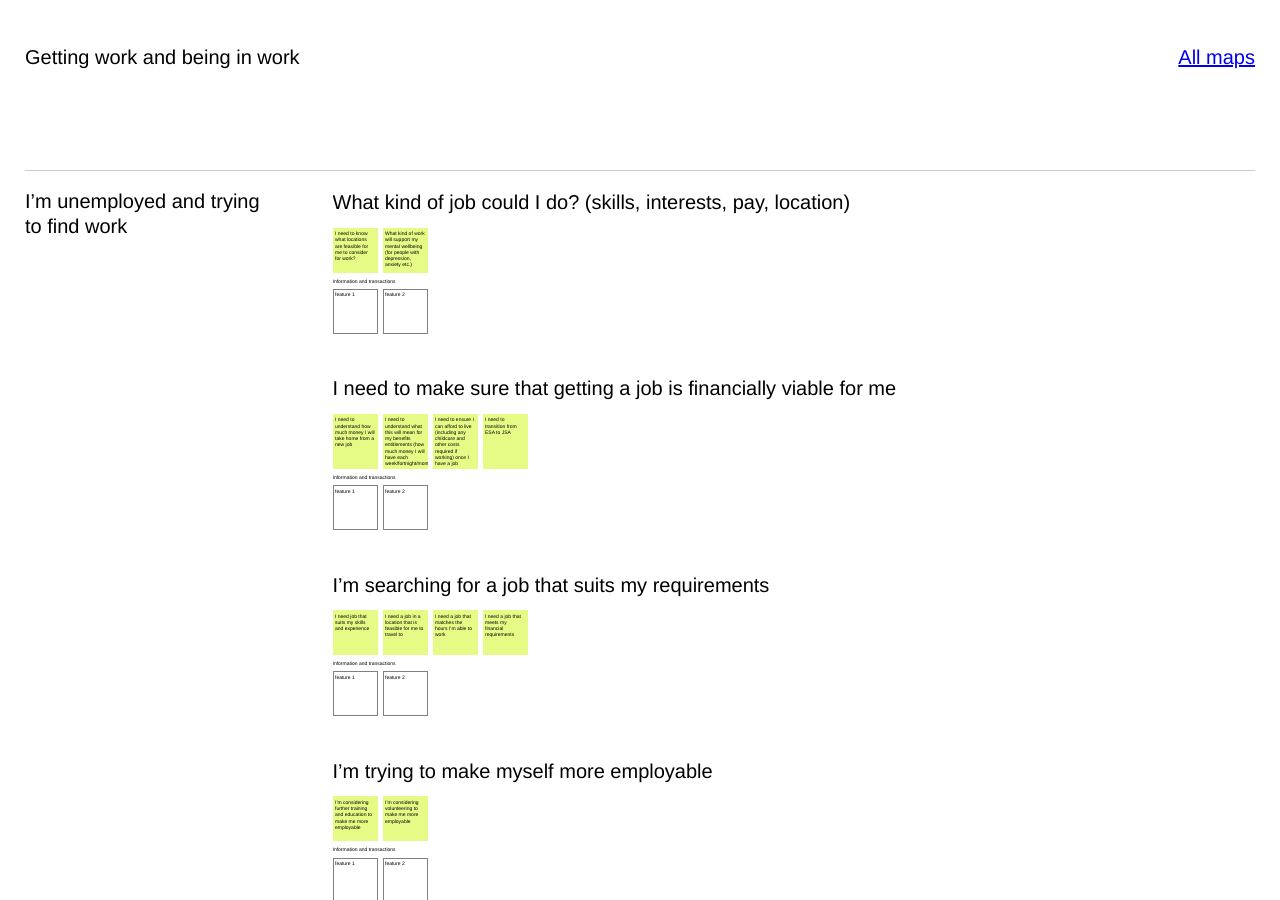
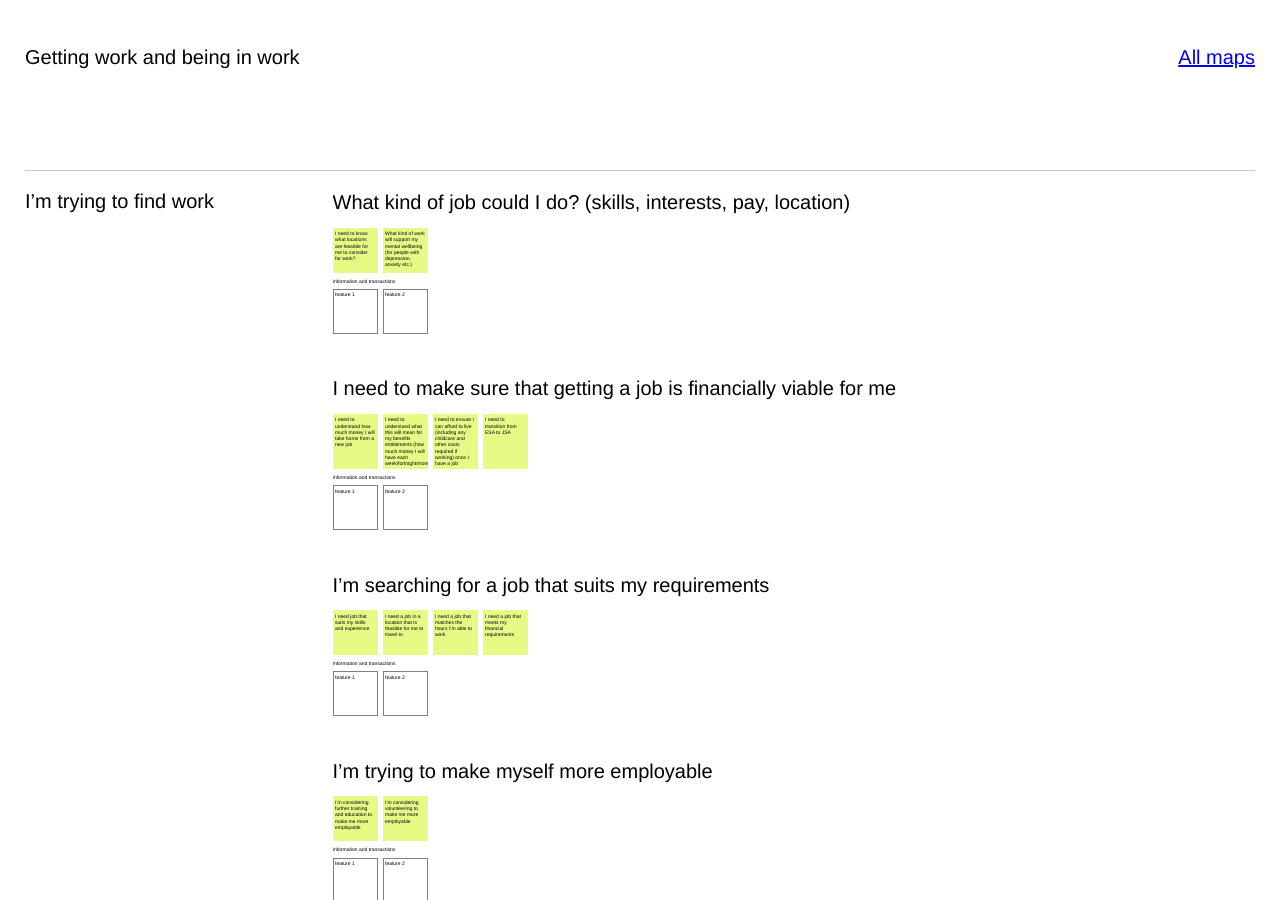
Before and after one commit to leisareichelt/user-needs-1, a Jekyll site: the page built from _maps/getting-work.md, in a window 1280 px wide and 900 px high. Built offline with Jekyll 4.4.1, drawn with Linux system fonts in a browser that asks for light colours; nearby versions of some CDN libraries; Markdown is read by kramdown in place of the engine named in the settings.

Commit message:
Removing 'unemployed' from stage name

```diff
--- a/_data/maps/getting-work.json
+++ b/_data/maps/getting-work.json
@@ -2,7 +2,7 @@
   "name": "Getting work and being in work",
   "tasks": [
     {
-      "name": "I’m unemployed and trying to find work",
+      "name": "I’m trying to find work",
       "subtasks": [
         {
           "name": "What kind of job could I do? (skills, interests, pay, location)",
```
